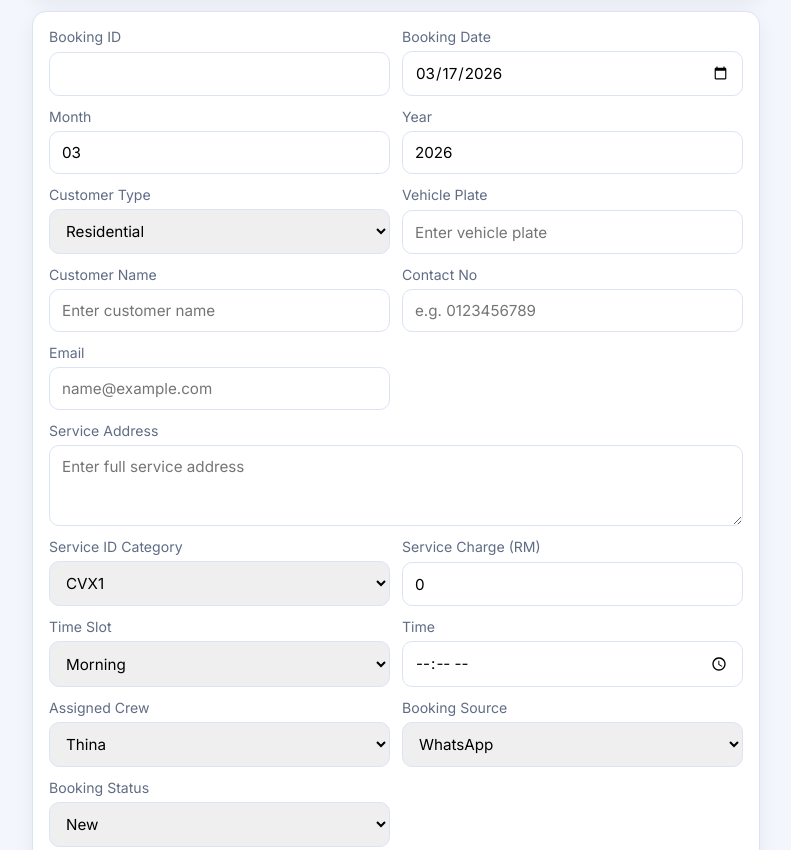
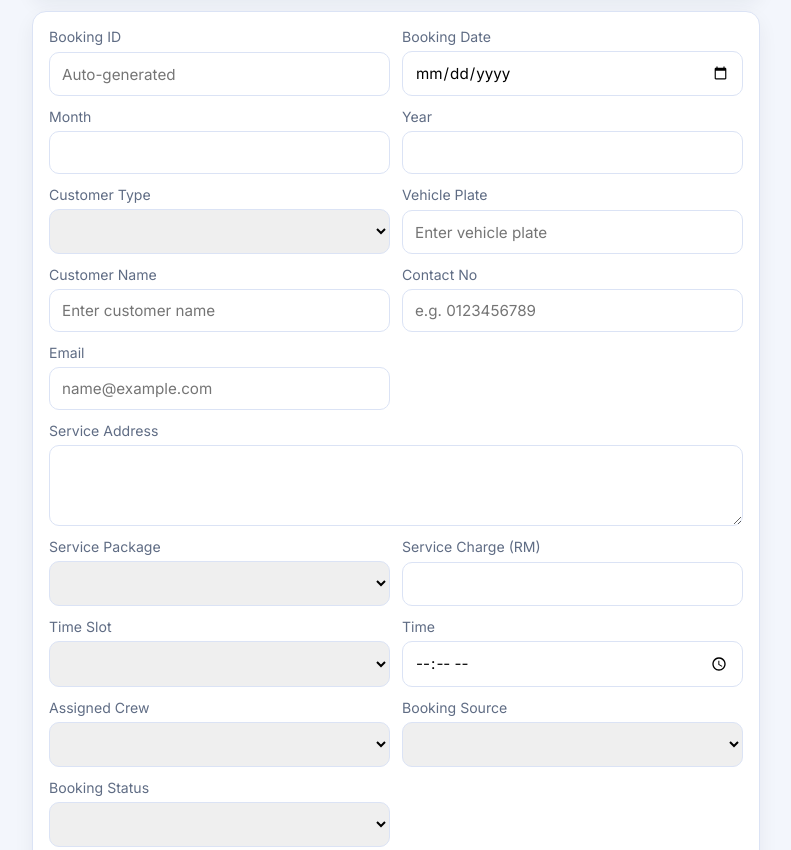
Before and after one commit to 1SYNX/cleanje, a plain HTML site: page index.html in a window 1280 px wide. Shown: the part 102-952 px from the top of the page, without its empty margins (244-1035 px from the left). Drawn offline with nearby package versions, Linux system fonts and the light colour scheme; no server answers.

Commit message:
Update index.html

```diff
--- a/index.html
+++ b/index.html
@@ -4,161 +4,159 @@
   <meta charset="UTF-8" />
   <meta name="viewport" content="width=device-width, initial-scale=1.0" />
   <title>Cleanje | Booking</title>
-  <link rel="preconnect" href="https://fonts.googleapis.com" />
-  <link rel="preconnect" href="https://fonts.gstatic.com" crossorigin />
+
   <link href="https://fonts.googleapis.com/css2?family=Inter:wght@400;500;600;700&display=swap" rel="stylesheet" />
   <link rel="stylesheet" href="style.css" />
+
+  <!-- Supabase -->
   <script src="https://cdn.jsdelivr.net/npm/@supabase/supabase-js@2"></script>
 </head>
+
 <body>
   <main class="page">
+
+    <!-- HEADER -->
     <header class="app-header card">
       <div>
         <p class="badge">Cleanje Booking System</p>
         <h1>New Booking</h1>
       </div>
-      <nav class="nav-links" aria-label="Main navigation">
+
+      <nav class="nav-links">
         <a class="active" href="index.html">Booking</a>
         <a href="job.html">Job</a>
         <a href="payment.html">Payment</a>
       </nav>
     </header>
 
+    <!-- FORM -->
     <section class="card">
+
       <form id="bookingForm" class="form-grid">
+
+        <!-- Booking ID (AUTO) -->
         <label>
           Booking ID
-          <input id="bookingIdInput" readonly />
+          <input id="bookingIdInput" readonly placeholder="Auto-generated" />
         </label>
 
+        <!-- DATE -->
         <label>
           Booking Date
           <input type="date" id="date" required />
         </label>
 
+        <!-- MONTH -->
         <label>
           Month
           <input id="bookingMonth" readonly />
         </label>
 
+        <!-- YEAR -->
         <label>
           Year
           <input id="bookingYear" readonly />
         </label>
 
+        <!-- CUSTOMER TYPE (DYNAMIC) -->
         <label>
           Customer Type
-          <select id="customerType" required>
-            <option value="Residential">Residential</option>
-            <option value="Commercial">Commercial</option>
-            <option value="Industrial">Industrial</option>
-          </select>
+          <select id="customerType" required></select>
         </label>
 
+        <!-- VEHICLE -->
         <label>
           Vehicle Plate
           <input id="plate" placeholder="Enter vehicle plate" />
         </label>
 
+        <!-- NAME -->
         <label>
           Customer Name
           <input id="name" required placeholder="Enter customer name" />
         </label>
 
+        <!-- CONTACT -->
         <label>
           Contact No
           <input id="contactNo" placeholder="e.g. 0123456789" />
         </label>
 
+        <!-- EMAIL -->
         <label>
           Email
           <input id="email" type="email" placeholder="name@example.com" />
         </label>
 
+        <!-- ADDRESS -->
         <label class="full-width">
           Service Address
-          <textarea id="address" rows="3" required placeholder="Enter full service address"></textarea>
+          <textarea id="address" rows="3" required></textarea>
         </label>
 
+        <!-- PACKAGE (DYNAMIC) -->
         <label>
-          Service ID Category
-          <select id="package" required>
-            <option value="CVX1">CVX1</option>
-            <option value="CVX2">CVX2</option>
-            <option value="CVX4">CVX4</option>
-            <option value="CVX6">CVX6</option>
-          </select>
+          Service Package
+          <select id="package" required></select>
         </label>
 
+        <!-- PRICE AUTO -->
         <label>
           Service Charge (RM)
-          <input id="serviceCharge" type="number" min="0" step="0.01" value="0" required />
+          <input id="price" readonly />
         </label>
 
+        <!-- TIME SLOT -->
         <label>
           Time Slot
-          <select id="timeSlot" required>
-            <option value="Morning">Morning</option>
-            <option value="Afternoon">Afternoon</option>
-            <option value="Evening">Evening</option>
-          </select>
+          <select id="timeSlot" required></select>
         </label>
 
+        <!-- TIME -->
         <label>
           Time
           <input id="bookingTime" type="time" />
         </label>
 
+        <!-- CREW -->
         <label>
           Assigned Crew
-          <select id="crew" required>
-            <option value="Thina">Thina</option>
-            <option value="Thina & Thanish">Thina & Thanish</option>
-            <option value="Thina, Thanish & Vishnu">Thina, Thanish & Vishnu</option>
-            <option value="Thina & Vishnu">Thina & Vishnu</option>
-            <option value="Thanish & Vishnu">Thanish & Vishnu</option>
-          </select>
+          <select id="crew" required></select>
         </label>
 
+        <!-- SOURCE -->
         <label>
           Booking Source
-          <select id="source" required>
-            <option value="WhatsApp">WhatsApp</option>
-            <option value="Instagram">Instagram</option>
-            <option value="Facebook">Facebook</option>
-            <option value="Referral">Referral</option>
-            <option value="Walk-in">Walk-in</option>
-            <option value="Website">Website</option>
-            <option value="Phone Call">Phone Call</option>
-            <option value="Other">Other</option>
-          </select>
+          <select id="source" required></select>
         </label>
 
+        <!-- STATUS -->
         <label>
           Booking Status
-          <select id="status" required>
-            <option value="New">New</option>
-            <option value="Confirmed">Confirmed</option>
-            <option value="In-Progress">In-Progress</option>
-            <option value="Completed">Completed</option>
-            <option value="Cancelled">Cancelled</option>
-            <option value="Postponed">Postponed</option>
-          </select>
+          <select id="status" required></select>
         </label>
 
+        <!-- REMARKS -->
         <label class="full-width">
           Remarks
-          <textarea id="bookingRemarks" rows="3" placeholder="Optional remarks"></textarea>
+          <textarea id="remarks" rows="3"></textarea>
         </label>
 
+        <!-- SUBMIT -->
         <button type="submit" class="full-width">Submit Booking</button>
+
       </form>
 
-      <div id="message" class="result" role="status" aria-live="polite"></div>
-      <p class="booking-output"><strong>Latest Booking ID:</strong> <span id="bookingId">-</span></p>
+      <!-- RESULT -->
+      <div id="message" class="result"></div>
+      <p><strong>Latest Booking ID:</strong> <span id="bookingId">-</span></p>
+
     </section>
+
   </main>
 
-  <script src="app.js"></script>
+  <!-- SCRIPT -->
+  <script type="module" src="js/booking.js"></script>
+
 </body>
 </html>
```
